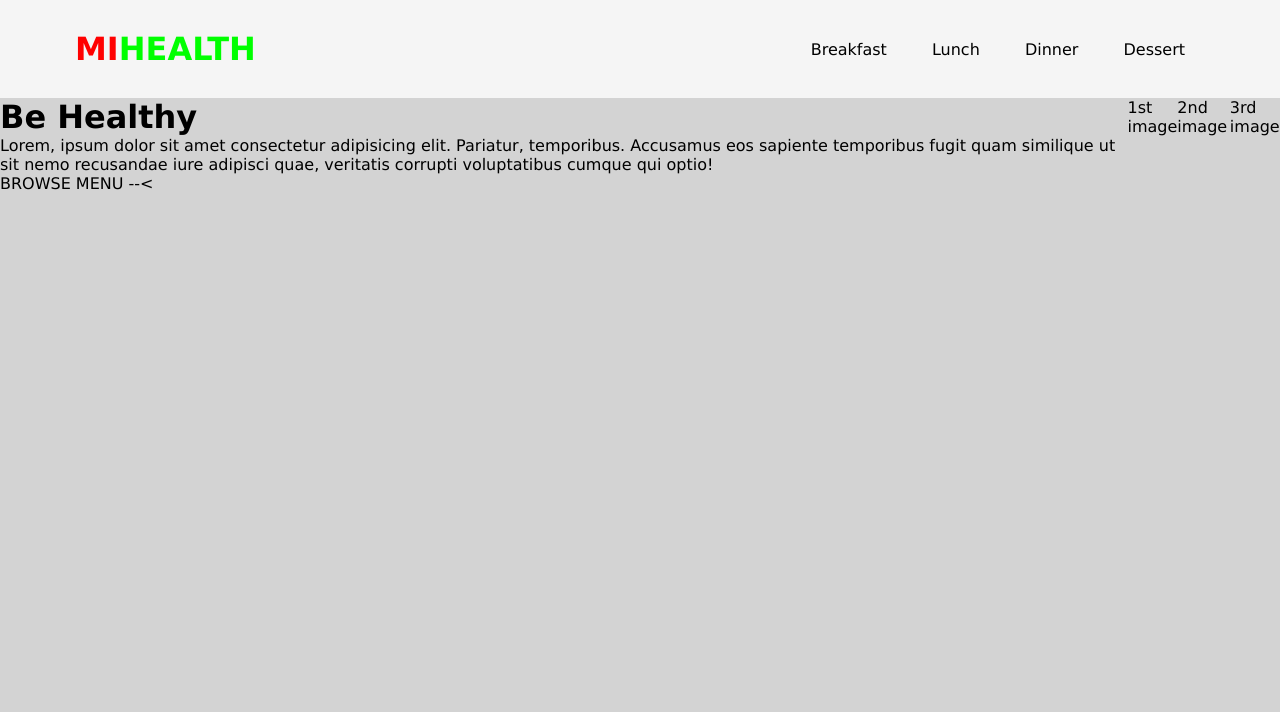
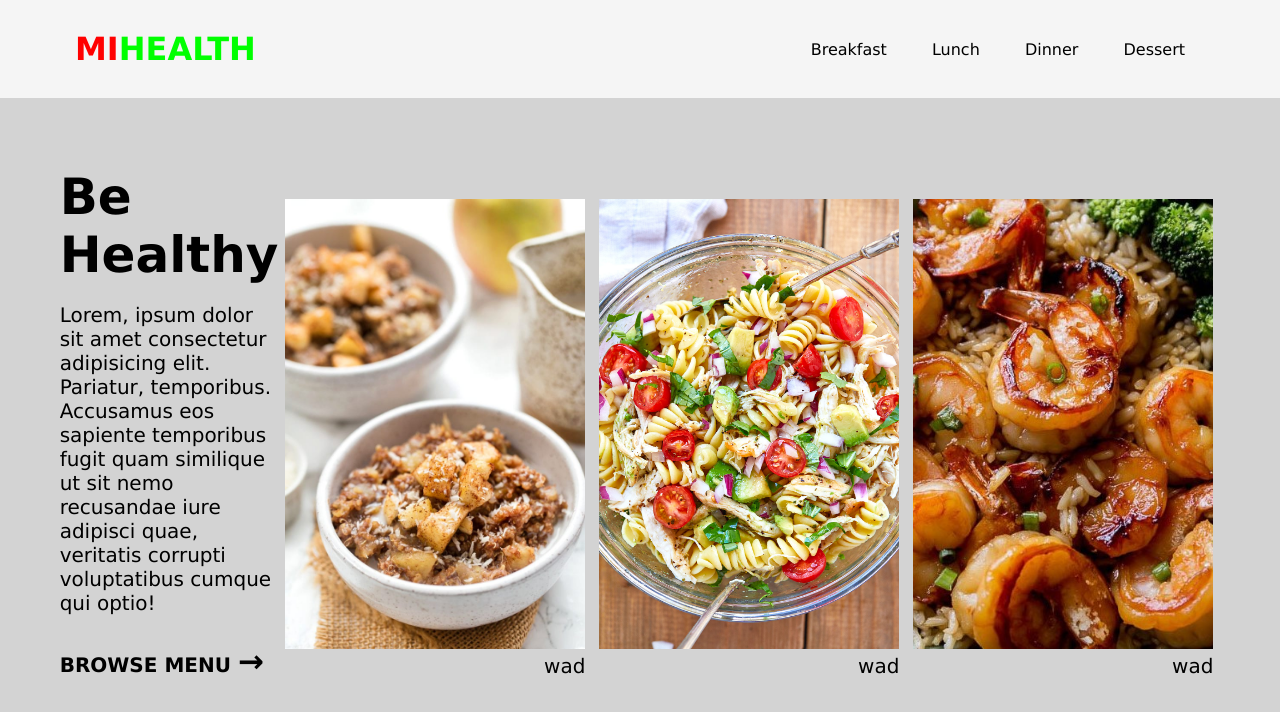
Before and after one commit to MrsMarcy/MIHealth, a plain HTML site: page index.html in a window 1280 px wide. Drawn offline with Linux system fonts and the light colour scheme.

Commit message:
worked a lot on my website

```diff
--- /dev/null
+++ b/answer.css
@@ -0,0 +1,33 @@
+body {
+    width: 100%;
+    margin: 0;
+    padding: 0;
+    background-color: #dadfea;
+}
+.container {
+    width: 80%;
+    background-color: #FFfFFF;
+    margin: 25px auto;
+    padding: 20px;
+}
+.hero {
+    text-align: center;
+    width: 100%;
+    padding-bottom: 60px;
+    padding-top: 60px;
+    background-color: aliceblue;
+}
+.main {
+    display: flex;
+    margin-top: 20px;
+}
+.left {
+    background-color: aliceblue;
+    padding: 10px;
+}
+.right {
+
+}
+img {
+    height: 300px;
+}
--- a/index.html
+++ b/index.html
@@ -4,14 +4,14 @@
     <meta charset="UTF-8">
     <meta name="viewport" content="width=device-width, initial-scale=1.0">
     <title>MIHealth</title>
-    <link rel="stylesheet" href="style.css">
+    <link type="text/css" rel="stylesheet" href="style.css">
 </head>
 <body>
 <div id="container">
     <div id="header-box">
         <h1><spani id="red">MI</span><span id="green">HEALTH</span></h1>
         <ul id="button-holder" class="buttons">
-            <a href="#"><li class="item">Breakfast</li></a>
+            <a href="answer.html"><li class="item">Breakfast</li></a>
             <a href="#"><li class="item">Lunch</li></a>
             <a href="#"><li class="item">Dinner</li></a>
             <a href="#"><li class="item">Dessert</li></a>
@@ -23,16 +23,19 @@
         <div class="text-desc">
             <h1>Be Healthy</h1>
             <p>Lorem, ipsum dolor sit amet consectetur adipisicing elit. Pariatur, temporibus. Accusamus eos sapiente temporibus fugit quam similique ut sit nemo recusandae iure adipisci quae, veritatis corrupti voluptatibus cumque qui optio!</p>
-            <a href="#">BROWSE MENU --&lt</a>
+            <a href="#">BROWSE MENU <span id="arrow">→</span></a>
         </div>
         <div class="images">
-            1st image
+            <img src="images/apple.jpg">
+            <p>wad</p>
         </div>
         <div class="images">
-            2nd image
+            <img src="images/pasta.jpg">
+            <p>wad</p>
         </div>
-        <div class="images">
-            3rd image
+        <div class="images" id>
+            <img src="images/shrimp.jpg">
+            <p>wad</p>
         </div>
     </div>
 </div>
--- a/style.css
+++ b/style.css
@@ -29,12 +29,43 @@ a {
 
 /* lower body portion*/
 body {
+    width: 100%;
     background-color: lightgray;
 }
 #main {
     display: flex;
-    justify-content: space-between;
+    justify-content: center;
 }
 #container2 {
     height: 14px;
+    margin: 70px 60px;
+    font-size: 20px;
 }
+#container2 h1 {
+    font-size: 50px;
+}
+.images{
+    margin: auto 7px;
+
+    height: 450px;
+}
+img {
+    width: 300px;
+    height: 100%;
+    object-fit: cover;
+}
+.images p {
+    text-align: right;
+}
+.text-desc {
+    width: 300px;
+}
+.text-desc p{
+    margin: 19px auto 28px auto;
+}
+.text-desc a {
+    font-weight: bold;
+}
+#arrow {
+    font-size: 31px;
+}
--- /dev/null
+++ b/template.css
@@ -0,0 +1,39 @@
+* {
+    margin:0; padding:0;
+    font-family: Georgia, 'Times New Roman', Times, serif;
+}
+body{
+    margin:40px 80px;
+    background-color: lightgray;
+}
+#hold {
+    background-color: white;
+    padding-top: 5px;
+}
+#upper {
+    padding: 100px;
+    margin: 20px;
+    background-color: lightgray;
+    text-align: center;
+}
+#container {
+    display: flex;
+    justify-content: space-between;
+}
+#left {
+    background-color: lightgray;
+    height: 700px;
+    margin: 15px 20px ;
+    width: 350px;
+}
+#right {
+    width: 900px;
+    margin: 15px 70px auto 0;
+
+}
+p {
+    font-size: 17px;
+}
+h3 {
+    margin-bottom: 15px;
+}
```
Also changed, not shown: answer.html (added, +23 -0 lines), template.html (added, +27 -0 lines), images/apple.jpg (added), images/pasta.jpg (added), images/shrimp.jpg (added), kitty.png (added).
